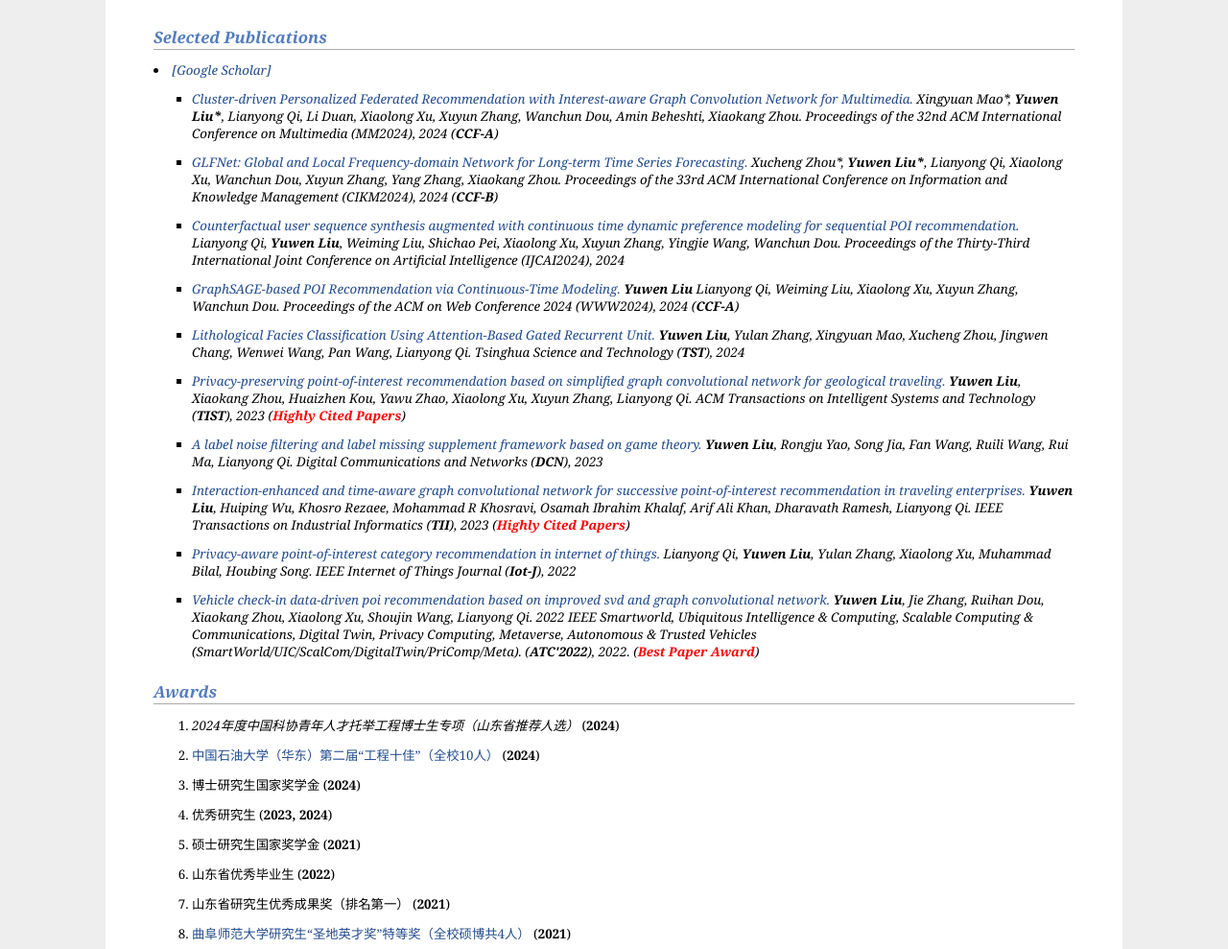
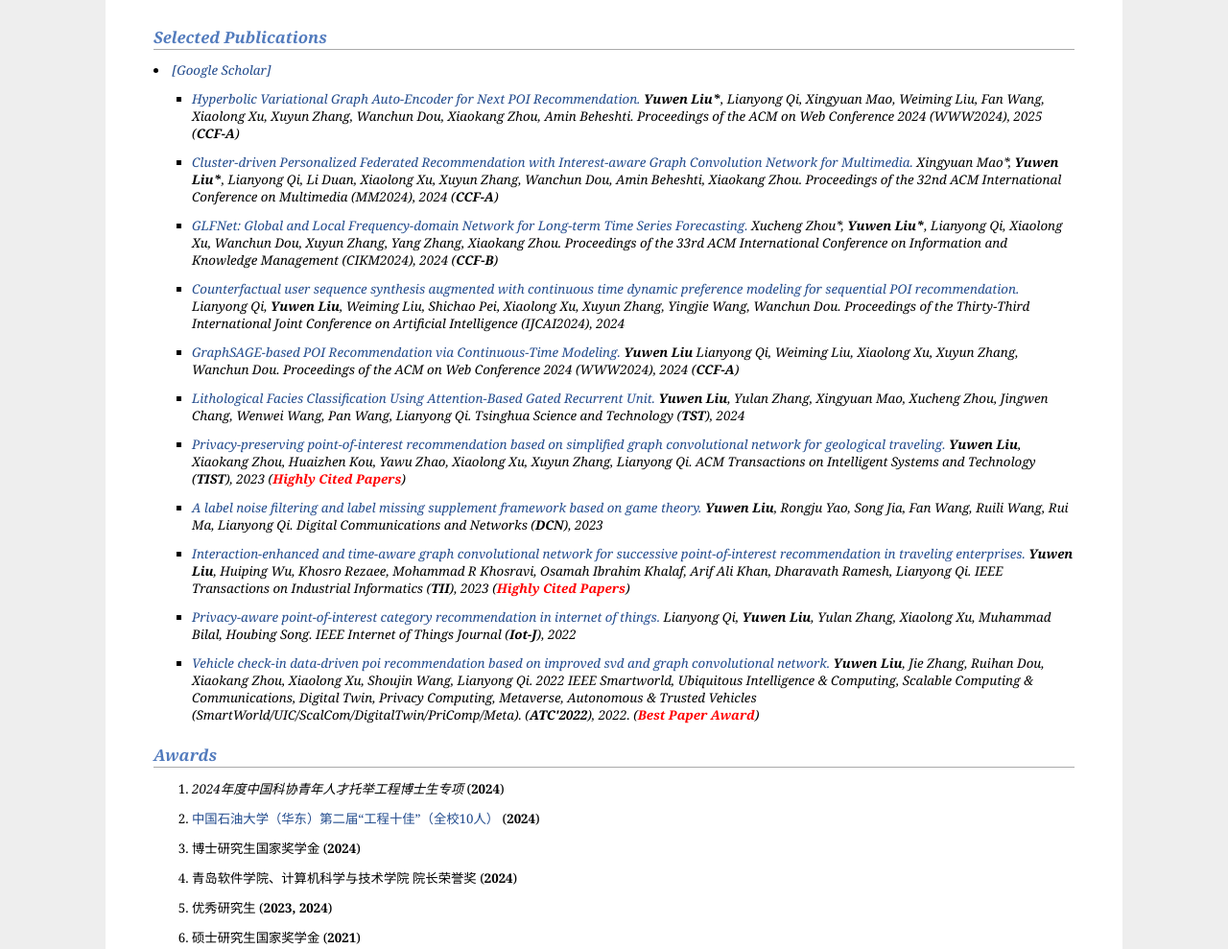
Before and after one commit to Yuwen-Liu/Yuwen-Liu.github.io, a plain HTML site: page index.html in a window 1280 px wide. Shown: the part 942-1931 px from the top of the page at 96% size. Drawn offline with Linux system fonts and the light colour scheme.

Commit message:
Update index.html

```diff
--- a/index.html
+++ b/index.html
@@ -214,6 +214,13 @@
 
 <h2>Selected Publications</h2> <li><a href="https://scholar.google.com/citations?user=IBhXvD8AAAAJ&hl=zh-CN">[Google Scholar]</li>
             <ul>
+		    <li>
+                    <a href="https://doi.org/10.1145/3696410.3714804">Hyperbolic Variational Graph Auto-Encoder for Next POI Recommendation. </a>
+                    <b>Yuwen Liu*</b>, Lianyong Qi, Xingyuan Mao, Weiming Liu, Fan Wang, Xiaolong Xu, Xuyun Zhang, Wanchun Dou, Xiaokang Zhou, Amin Beheshti.
+                    <em>Proceedings of the ACM on Web Conference 2024 (WWW2024)</em>, 2025 (<b>CCF-A</b>)<br>
+                    <p style="margin-top:3px">
+                    </p>
+                </li>
 		<li>
                     <a href="https://dl.acm.org/doi/abs/10.1145/3664647.3680788">Cluster-driven Personalized Federated Recommendation with Interest-aware Graph Convolution Network for Multimedia. </a>
                     Xingyuan Mao*, <b>Yuwen Liu*</b>, Lianyong Qi, Li Duan, Xiaolong Xu, Xuyun Zhang, Wanchun Dou, Amin Beheshti, Xiaokang Zhou.
@@ -290,9 +297,10 @@
 
             <h2>Awards</h2>
 	    <ol>
-                <li>2024年度中国科协青年人才托举工程博士生专项（山东省推荐人选）</em> (<b>2024</b>)</li>
+                <li>2024年度中国科协青年人才托举工程博士生专项</em> (<b>2024</b>)</li>
 		<li><a href="https://computer.upc.edu.cn/2024/1120/c6277a446226/page.htm">中国石油大学（华东）第二届“工程十佳”（全校10人）</a></em> (<b>2024</b>)</li>
 		<li>博士研究生国家奖学金</em> (<b>2024</b>)</li>
+		<li>青岛软件学院、计算机科学与技术学院 院长荣誉奖</em> (<b>2024</b>)</li>
 		<li>优秀研究生</em> (<b>2023, 2024</b>)</li>
 		<li>硕士研究生国家奖学金</em> (<b>2021</b>)</li>
 		<li>山东省优秀毕业生</em> (<b>2022</b>)</li>
```
